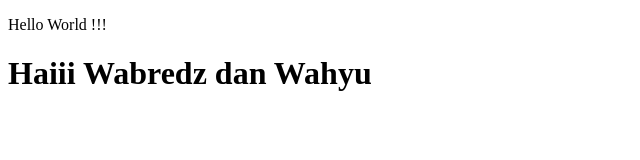
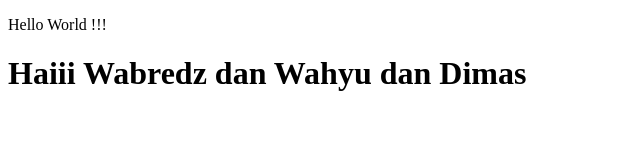
Before and after one commit to kangzBredz04/integer-squad, a plain HTML site: page index.html in a window 1280 px wide. Shown: the whole page, without its empty margins (0-640 px from the left). Drawn offline with Linux system fonts and the light colour scheme.

Commit message:
add dan Dimas

```diff
--- a/index.html
+++ b/index.html
@@ -10,7 +10,7 @@
 
 <body>
     <p>Hello World !!!</p>
-    <h1>Haiii Wabredz dan Wahyu</h1>
+    <h1>Haiii Wabredz dan Wahyu dan Dimas</h1>
 </body>
 
 </html>
```
